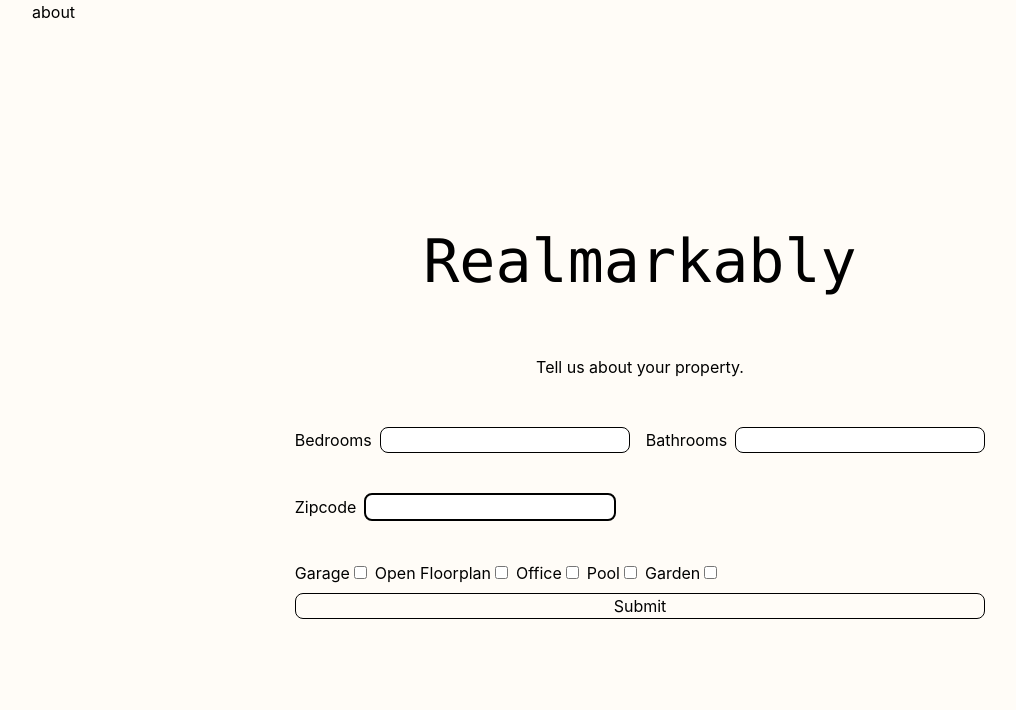
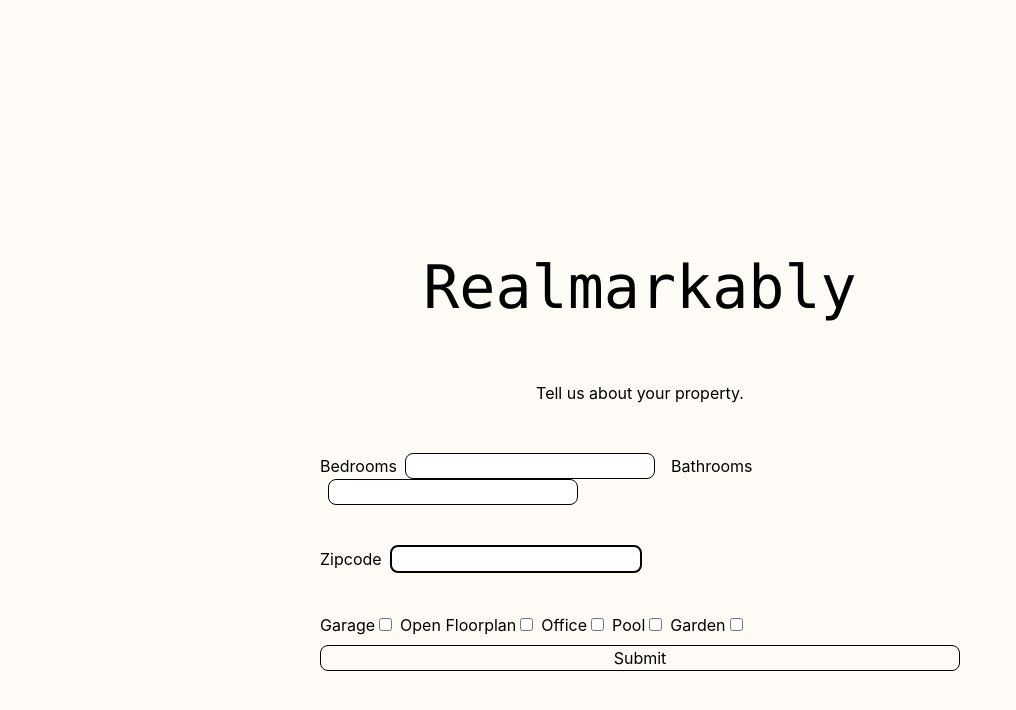
Before and after one commit to jgrossberg/franklin, a Next.js app: page / in a window 1280 px wide. Shown: the top 710 px of the page, without its empty margins (0-1016 px from the left). Built offline with nearby package versions, Linux system fonts and the light colour scheme.

Commit message:
clean up some formatting somewhat

```diff
--- a/pages/index.js
+++ b/pages/index.js
@@ -5,28 +5,22 @@ import PropertyDetailForm from "../components/propertyDetailForm";
 
 export default function Home() {
   return (
-    <div className={styles.container}>
+    <div>
       <Head>
         <title>Realmarkably Copy Generator</title>
         <meta name="description" content="rock your jaw" />
         <link rel="icon" href="/favicon.ico" />
       </Head>
 
-      <header>
-        <ul>
-          <Link href="/about">
-            <a>about</a>
-          </Link>
-        </ul>
-      </header>
+      {/* <main className={styles.main}> */}
 
-      <main className={styles.main}>
-        <h1 className="text-center text-6xl">
-          <code className="text-rose-400">Realmarkably</code>
-        </h1>
+      <h1 className="pt-64 text-6xl text-center">
+        <code className="text-rose-400">Realmarkably</code>
+      </h1>
 
+      <div className="container mx-auto w-1/2" id="propertyform">
         <PropertyDetailForm></PropertyDetailForm>
-      </main>
+      </div>
 
       <footer className={styles.footer}></footer>
     </div>
--- a/styles/Home.module.css
+++ b/styles/Home.module.css
@@ -1,36 +1,3 @@
-.container {
-  padding: 0 2rem;
-}
-
-.main {
-  min-height: 100vh;
-  padding: 4rem 0;
-  flex: 1;
-  display: flex;
-  flex-direction: column;
-  justify-content: center;
-  align-items: center;
-}
-
-.title a {
-  color: #0070f3;
-  text-decoration: none;
-}
-
-.title:hover,
-.title:focus,
-.title:active {
-  text-decoration: underline;
-}
-
-.title {
-  margin: 0;
-  line-height: 1.15;
-  font-size: 4rem;
-}
-
-
-
 .code {
   border-radius: 5px;
   padding: 0.75rem;
@@ -38,53 +5,3 @@
   font-family: Menlo, Monaco, Lucida Console, Liberation Mono, DejaVu Sans Mono,
     Bitstream Vera Sans Mono, Courier New, monospace;
 }
-
-.grid {
-  display: flex;
-  align-items: center;
-  justify-content: center;
-  flex-wrap: wrap;
-  max-width: 800px;
-}
-
-.card {
-  margin: 1rem;
-  padding: 1.5rem;
-  text-align: left;
-  color: inherit;
-  text-decoration: none;
-  border: 1px solid #eaeaea;
-  border-radius: 10px;
-  transition: color 0.15s ease, border-color 0.15s ease;
-  max-width: 300px;
-}
-
-.card:hover,
-.card:focus,
-.card:active {
-  color: #0070f3;
-  border-color: #0070f3;
-}
-
-.card h2 {
-  margin: 0 0 1rem 0;
-  font-size: 1.5rem;
-}
-
-.card p {
-  margin: 0;
-  font-size: 1.25rem;
-  line-height: 1.5;
-}
-
-.logo {
-  height: 1em;
-  margin-left: 0.5rem;
-}
-
-@media (max-width: 600px) {
-  .grid {
-    width: 100%;
-    flex-direction: column;
-  }
-}
--- a/styles/globals.css
+++ b/styles/globals.css
@@ -4,19 +4,8 @@
 
 html,
 body {
-  padding: 0;
-  margin: 0;
   font-family: -apple-system, BlinkMacSystemFont, Segoe UI, Roboto, Oxygen,
     Ubuntu, Cantarell, Fira Sans, Droid Sans, Helvetica Neue, sans-serif;
   background-color: #fffcf7;
   /* text-decoration-color: #24292E; */
 }
-
-a {
-  color: inherit;
-  text-decoration: none;
-}
-
-* {
-  box-sizing: border-box;
-}
```
